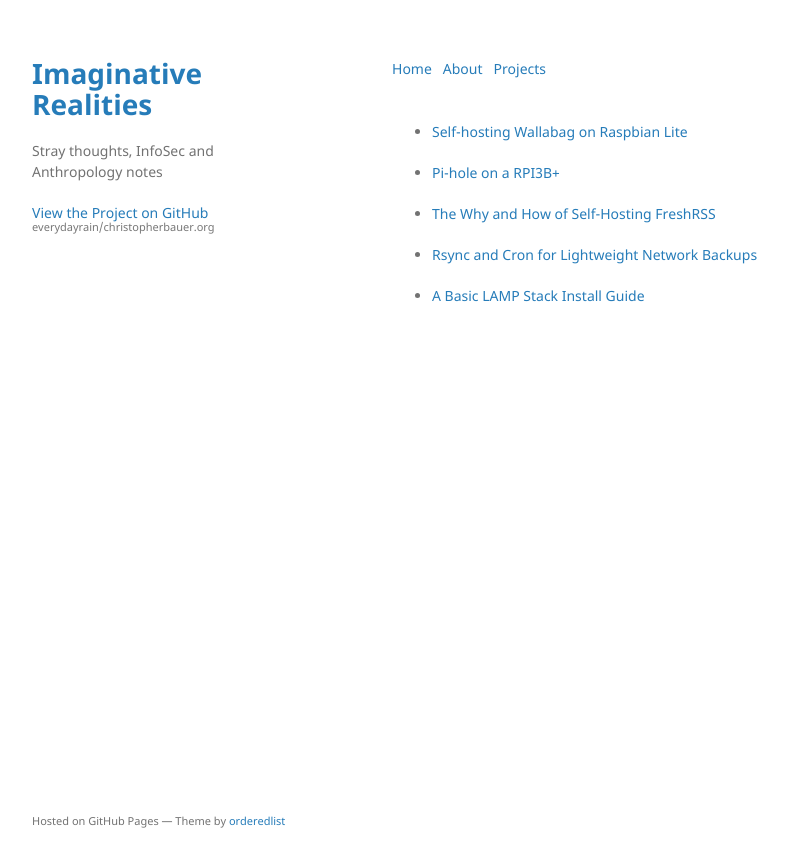
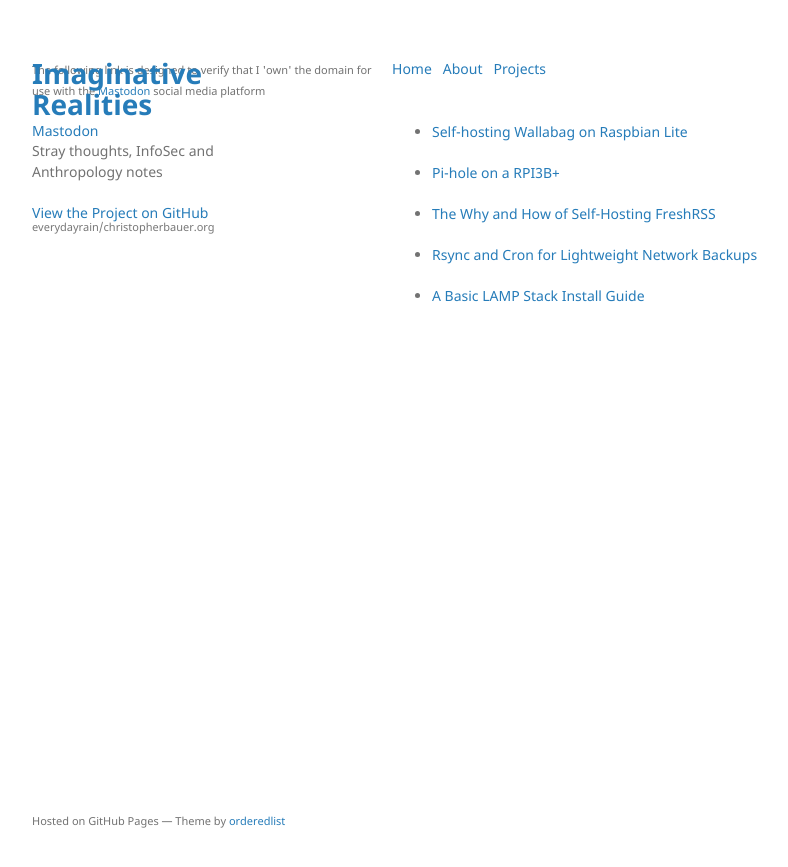
Before and after one commit to everydayrain/christopherbauer.org, a Jekyll site: the page built from projects.md, in a window 1280 px wide. Shown: the top 867 px of the page, without its empty margins (178-966 px from the left). Built offline with Jekyll 4.4.1, drawn with Linux system fonts in a browser that asks for light colours.

Commit message:
Update default.html

```diff
--- a/_layouts/default.html
+++ b/_layouts/default.html
@@ -48,6 +48,8 @@
       <footer>
         <p><small>Hosted on GitHub Pages &mdash; Theme by <a href="https://github.com/orderedlist">orderedlist</a></small></p>
       </footer>
+      <p><small>The following link is designed to verify that I 'own' the domain for use with the <a href="https://infosec.exchange">Mastodon</a> social media platform</small></p>
+      <a rel="me noopener" href="https://infosec.exchange/@anthro_packets">Mastodon</a>
     </div>
     <script src="{{ "/assets/js/scale.fix.js" | relative_url }}"></script>
     {% if site.google_analytics %}
```
